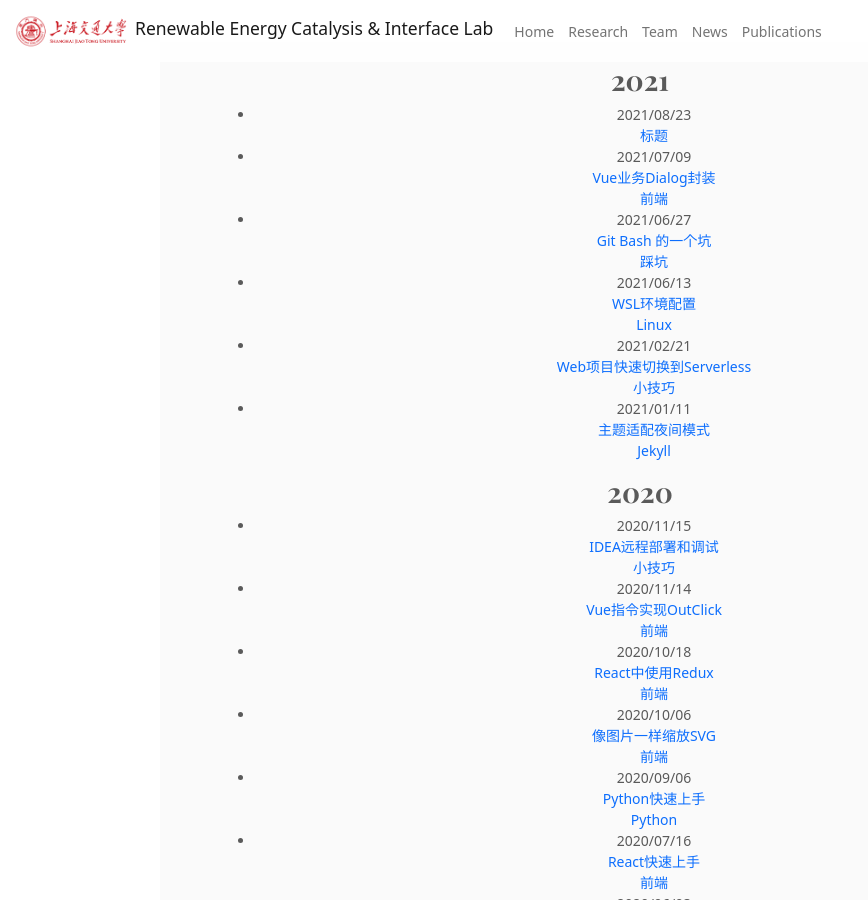
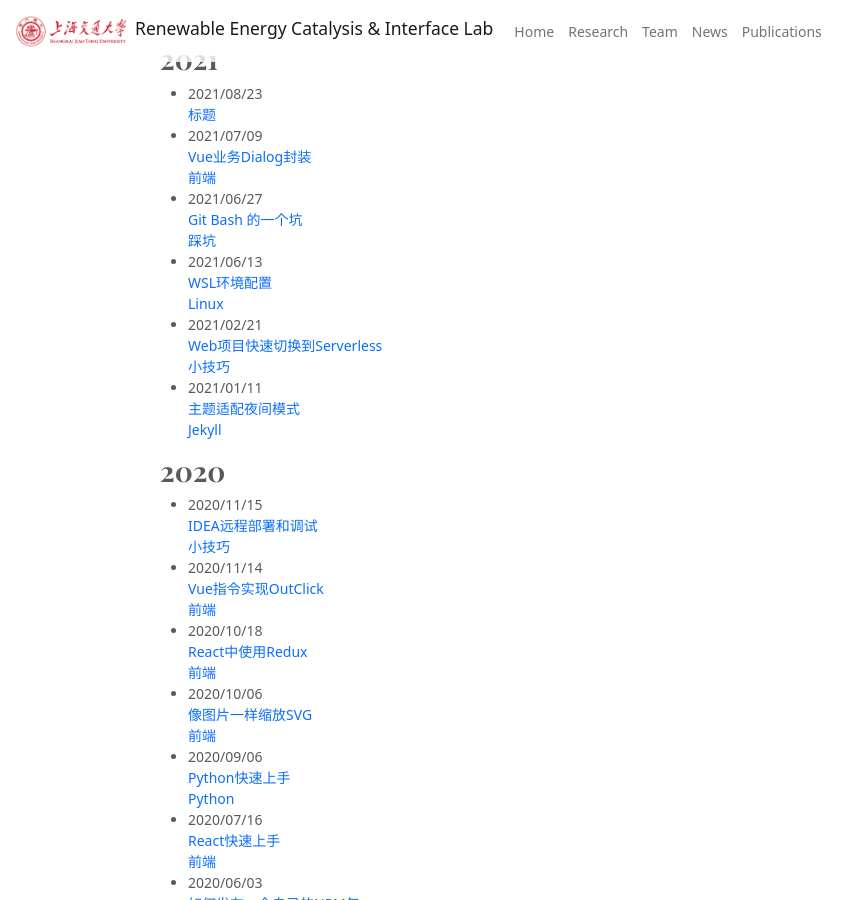
Before and after one commit to KunJackJiang/kunjackjiang.github.io, a Jekyll site: the page built from index.html, in a window 1280 px wide and 900 px high. Shown: the whole window, without its empty margins (0-868 px from the left). Built offline with Jekyll 4.4.1, drawn with Linux system fonts in a browser that asks for light colours.

Commit message:
lay_out_check

```diff
--- a/_layouts/page.html
+++ b/_layouts/page.html
@@ -3,24 +3,7 @@
 {% include head.html -%}
 <body > <!-- ondragstart="return false;"-->
 {% include header.html -%}
-<main>
-
-    <!-- Marketing messaging and featurettes
-    ================================================== -->
-    <!-- Wrap the rest of the page in another container to center all the content. -->
-    <section class="jumbotron container bg-light p-4" id="jumbotron">
-        <div class="container marketing"  >
 {{ content }}
-
-        </div><!-- /.row -->
-
-
-    </section>
-
-
-
-
-</main>
 {% include footer.html -%}
 {% include script.html -%}
 </body>
--- a/index.html
+++ b/index.html
@@ -2,6 +2,9 @@
 layout: page
 title: 首页
 ---
+
+<div class="container marketing">
+
 <div class="page page-index">
   {% for post in site.posts  -%}
     {%- capture post_year %}{{ post.date | date: "%Y" }}{% endcapture -%}
@@ -26,6 +29,8 @@
     {%- if forloop.last or post_previous_year != post_year %}
       </ul>
     </div>
+
     {%- endif %}
   {%- endfor %}
 </div>
+</div>
```
